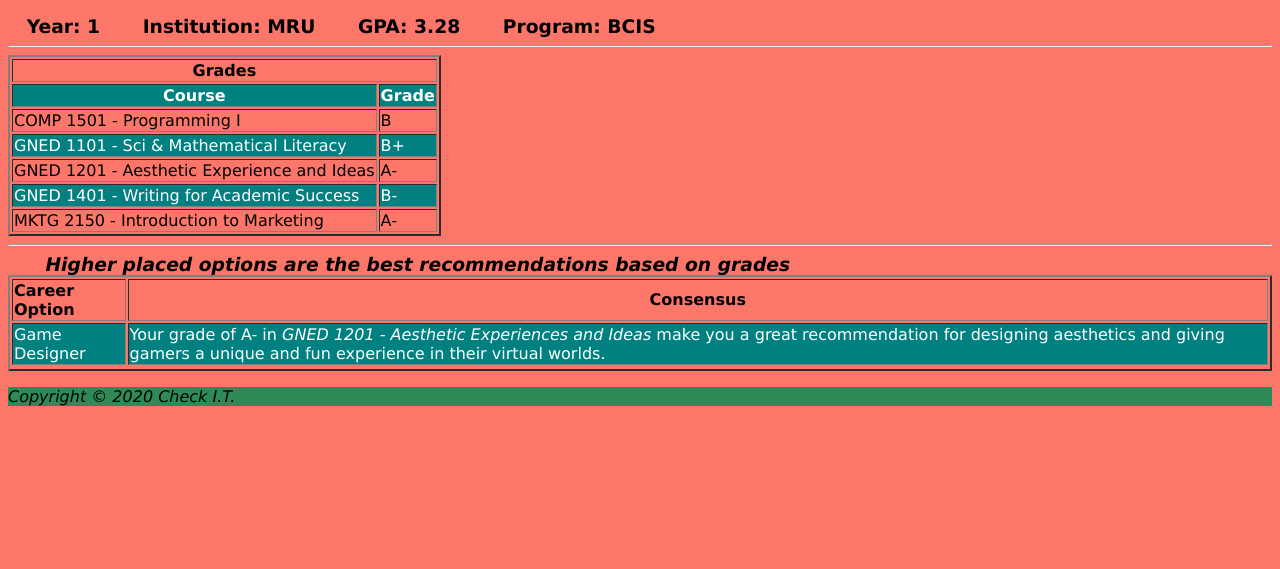
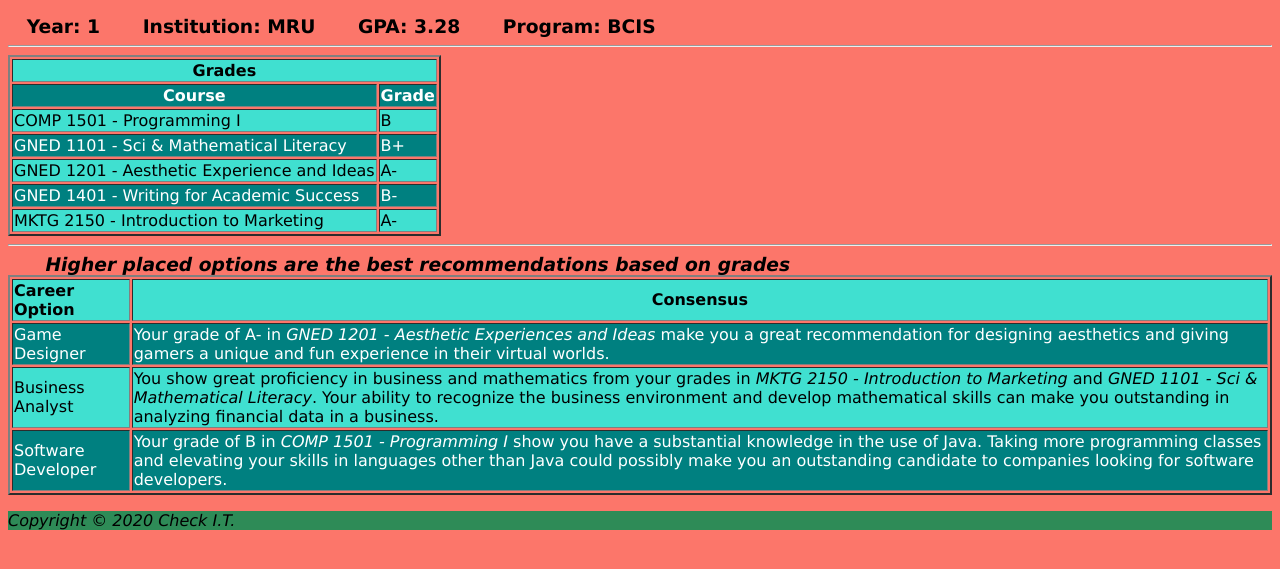
Before and after one commit to DarylleDiego/Assignment01, a PHP site: page /sample.html in a window 1280 px wide. Shown: the part 167-736 px from the top of the page. Run offline with PHP 8.4, Linux system fonts and the light colour scheme.

Commit message:
updated float and table color

```diff
--- a/contact.html
+++ b/contact.html
@@ -10,6 +10,7 @@
         <title>Contact Info Form</title>
     </head>
 
+    <!--Form to allow users to contact us about any disfucntionality, assistance, and communication about using Check I.T.-->
     <body>
         <link rel="stylesheet" href="contact.css" type="text/css">
         <header>
--- a/sample.css
+++ b/sample.css
@@ -9,27 +9,6 @@ main>h3 {
     display: inline;
     margin: 1em;
 }
-
-
-
-/*
-#even{
-    background-color: cyan;
-}
-
-#even :hover{
-    color: deeppink;
-}
-
-#odd{
-    background-color: darkorchid;
-}
-
-#odd :hover{
-    color: white;
-}
-*/
-
 #career {
     display: inline;
     margin: 2em;
@@ -39,3 +18,7 @@ tr:nth-child(even){
     background-color: teal;
     color: white;
 }
+tr:nth-child(odd){
+    background-color: turquoise;
+    color: black;
+}
--- a/sample.html
+++ b/sample.html
@@ -2,7 +2,7 @@
 <html lang="en">
     <head>
         <meta charset="utf-8">
-        <meta name="description" content="Aweb page that shows students what field will be the most appropriate for them">
+        <meta name="description" content="A web page that shows students what field will be the most appropriate for them">
         <meta name="keywords" content="Example, Page, Field">
         <meta name="author" content="Darylle">
         <meta name="author" content="Jashan">
@@ -26,6 +26,7 @@
             </ul>
         </nav>
 
+        <!--Indicates the student's information-->
         <main>
             <h3>Year: 1</h3>
             <h3>Institution: MRU</h3>
@@ -33,30 +34,30 @@
             <h3>Program: BCIS</h3>
         <hr>
         <table border="2">
-           <tr id="even">
+           <tr>
                <td colspan=2 align="middle"><b>Grades</b></td>
            </tr>
-           <tr id="odd">
+           <tr>
                <td align="middle"><strong>Course</strong></td>
                <td><strong>Grade</strong></td>
            </tr>
-           <tr id="even">
+           <tr>
                <td>COMP 1501 - Programming I</td>
                <td>B</td>
            </tr>
-           <tr id="odd">
+           <tr>
                <td>GNED 1101 - Sci & Mathematical Literacy</td>
                <td>B+</td>
            </tr>
-           <tr id="even">
+           <tr>
                <td>GNED 1201 - Aesthetic Experience and Ideas</td>
                <td>A-</td>
            </tr>
-           <tr id="odd">
+           <tr>
                <td>GNED 1401 - Writing for Academic Success</td>
                <td>B-</td>
            </tr>
-           <tr id="even">
+           <tr>
                <td>MKTG 2150 - Introduction to Marketing</td>
                <td>A-</td>
            </tr>
@@ -64,13 +65,14 @@
 
         <hr>
 
+        <!--Gives the student career options and suggestions based on their grades-->
         <table border="2">
             <h3 id="career">Higher placed options are the best recommendations based on grades</h3>
-            <tr id="odd">
+            <tr>
                 <td><strong>Career Option</strong</td>
                 <td align="middle"><strong>Consensus</strong></td>
             </tr>
-            <tr id="even">
+            <tr>
                 <td>Game Designer</td>
                 <td>Your grade of A- in <em>GNED 1201 - Aesthetic Experiences and Ideas</em>
                 make you a great recommendation for designing aesthetics and giving gamers
@@ -78,7 +80,19 @@
                 </td>
             </tr>
             <tr>
-
+                <td>Business Analyst</td>
+                <td>You show great proficiency in business and mathematics from your grades
+                in <em>MKTG 2150 - Introduction to Marketing</em> and <em>GNED 1101 - Sci & Mathematical Literacy</em>.
+                Your ability to recognize the business environment and develop mathematical skills
+                can make you outstanding in analyzing financial data in a business.
+                </td>
+            </tr>
+            <tr>
+                <td>Software Developer</td>
+                <td>Your grade of B in <em>COMP 1501 - Programming I</em> show you have a
+                substantial knowledge in the use of Java. Taking more programming classes and
+                elevating your skills in languages other than Java could possibly make you
+                an outstanding candidate to companies looking for software developers.</td>
             </tr>
         </table>
         </main>
```
Also changed, not shown: index.html (+6 -4 lines).
